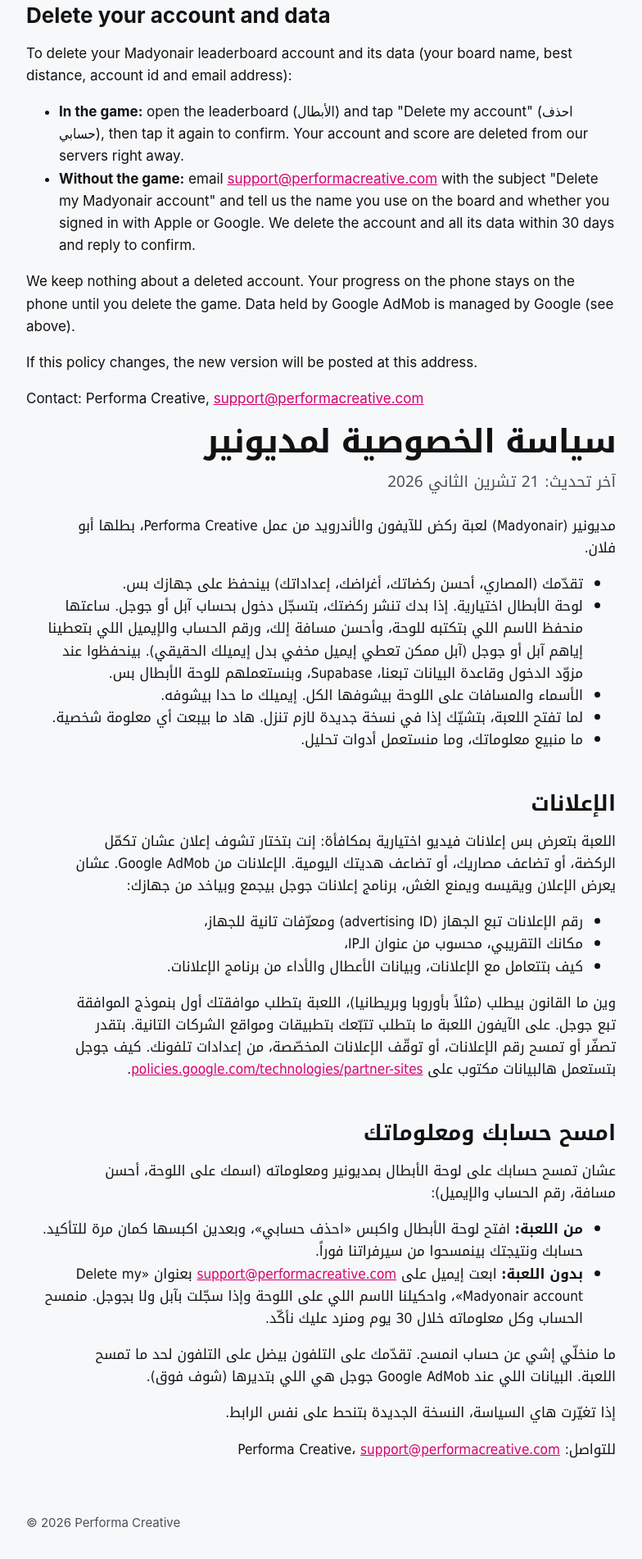
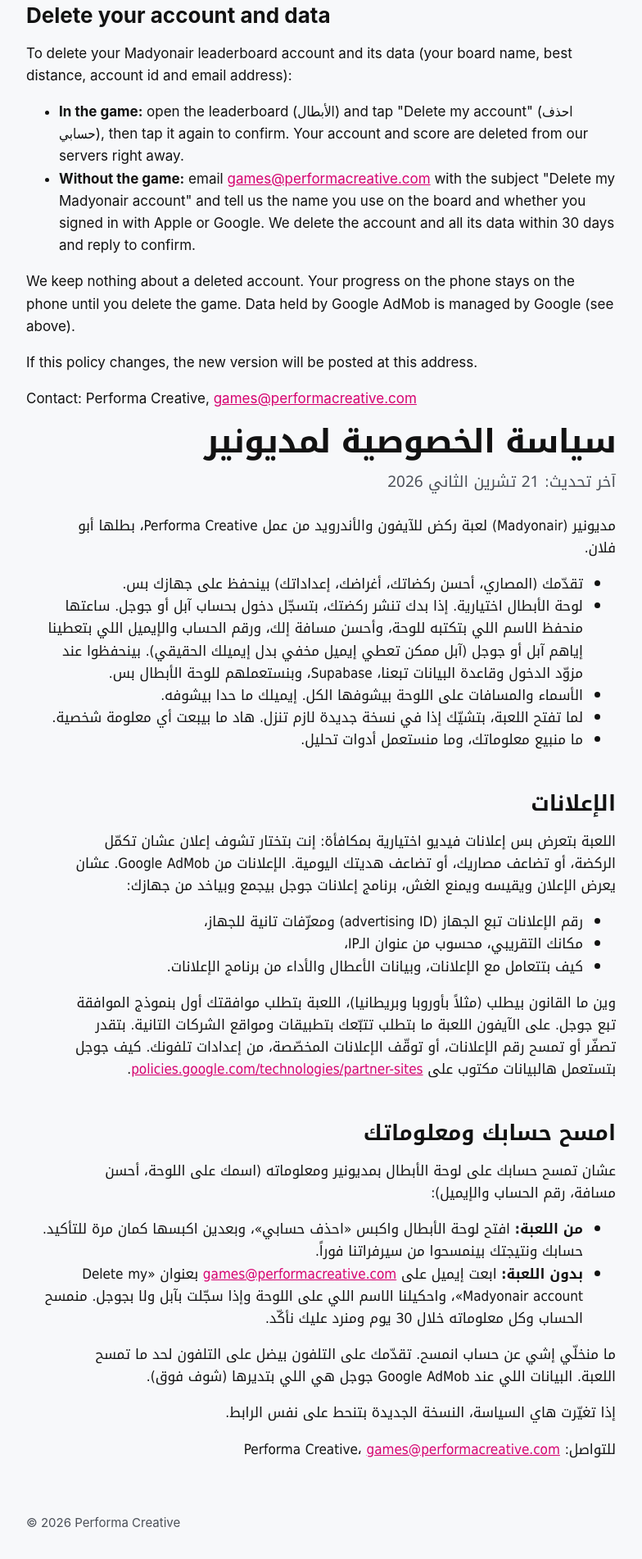
Before and after one commit to aflefelagi/performacreative-games, a plain HTML site: page madyonair/privacy/index.html in a window 1280 px wide. Shown: the part 1057-2959 px from the top of the page at 82% size, without its empty margins (248-1032 px from the left). Drawn offline with Linux system fonts and the light colour scheme.

Commit message:
Madyonair privacy: contact is games@performacreative.com
Co-Authored-By: Claude Opus 5.5 <noreply@anthropic.com>

```diff
--- a/madyonair/privacy/index.html
+++ b/madyonair/privacy/index.html
@@ -26,12 +26,12 @@
 <p>To delete your Madyonair leaderboard account and its data (your board name, best distance, account id and email address):</p>
 <ul>
 <li><strong>In the game:</strong> open the leaderboard (الأبطال) and tap "Delete my account" (احذف حسابي), then tap it again to confirm. Your account and score are deleted from our servers right away.</li>
-<li><strong>Without the game:</strong> email <a href="mailto:support@performacreative.com?subject=Delete%20my%20Madyonair%20account">support@performacreative.com</a> with the subject "Delete my Madyonair account" and tell us the name you use on the board and whether you signed in with Apple or Google. We delete the account and all its data within 30 days and reply to confirm.</li>
+<li><strong>Without the game:</strong> email <a href="mailto:games@performacreative.com?subject=Delete%20my%20Madyonair%20account">games@performacreative.com</a> with the subject "Delete my Madyonair account" and tell us the name you use on the board and whether you signed in with Apple or Google. We delete the account and all its data within 30 days and reply to confirm.</li>
 </ul>
 <p>We keep nothing about a deleted account. Your progress on the phone stays on the phone until you delete the game. Data held by Google AdMob is managed by Google (see above).</p>
 
 <p>If this policy changes, the new version will be posted at this address.</p>
-<p>Contact: Performa Creative, <a href="mailto:support@performacreative.com">support@performacreative.com</a></p>
+<p>Contact: Performa Creative, <a href="mailto:games@performacreative.com">games@performacreative.com</a></p>
 
 <div dir="rtl" lang="ar">
 <h1>سياسة الخصوصية لمديونير</h1>
@@ -58,12 +58,12 @@
 <p>عشان تمسح حسابك على لوحة الأبطال بمديونير ومعلوماته (اسمك على اللوحة، أحسن مسافة، رقم الحساب والإيميل):</p>
 <ul>
 <li><strong>من اللعبة:</strong> افتح لوحة الأبطال واكبس «احذف حسابي»، وبعدين اكبسها كمان مرة للتأكيد. حسابك ونتيجتك بينمسحوا من سيرفراتنا فوراً.</li>
-<li><strong>بدون اللعبة:</strong> ابعت إيميل على <a href="mailto:support@performacreative.com?subject=Delete%20my%20Madyonair%20account">support@performacreative.com</a> بعنوان «Delete my Madyonair account»، واحكيلنا الاسم اللي على اللوحة وإذا سجّلت بآبل ولا بجوجل. منمسح الحساب وكل معلوماته خلال 30 يوم ومنرد عليك نأكّد.</li>
+<li><strong>بدون اللعبة:</strong> ابعت إيميل على <a href="mailto:games@performacreative.com?subject=Delete%20my%20Madyonair%20account">games@performacreative.com</a> بعنوان «Delete my Madyonair account»، واحكيلنا الاسم اللي على اللوحة وإذا سجّلت بآبل ولا بجوجل. منمسح الحساب وكل معلوماته خلال 30 يوم ومنرد عليك نأكّد.</li>
 </ul>
 <p>ما منخلّي إشي عن حساب انمسح. تقدّمك على التلفون بيضل على التلفون لحد ما تمسح اللعبة. البيانات اللي عند Google AdMob جوجل هي اللي بتديرها (شوف فوق).</p>
 
 <p>إذا تغيّرت هاي السياسة، النسخة الجديدة بتنحط على نفس الرابط.</p>
-<p>للتواصل: Performa Creative، <a href="mailto:support@performacreative.com">support@performacreative.com</a></p>
+<p>للتواصل: Performa Creative، <a href="mailto:games@performacreative.com">games@performacreative.com</a></p>
 </div>
 <footer>© 2026 Performa Creative</footer>
 </main></body></html>
```
